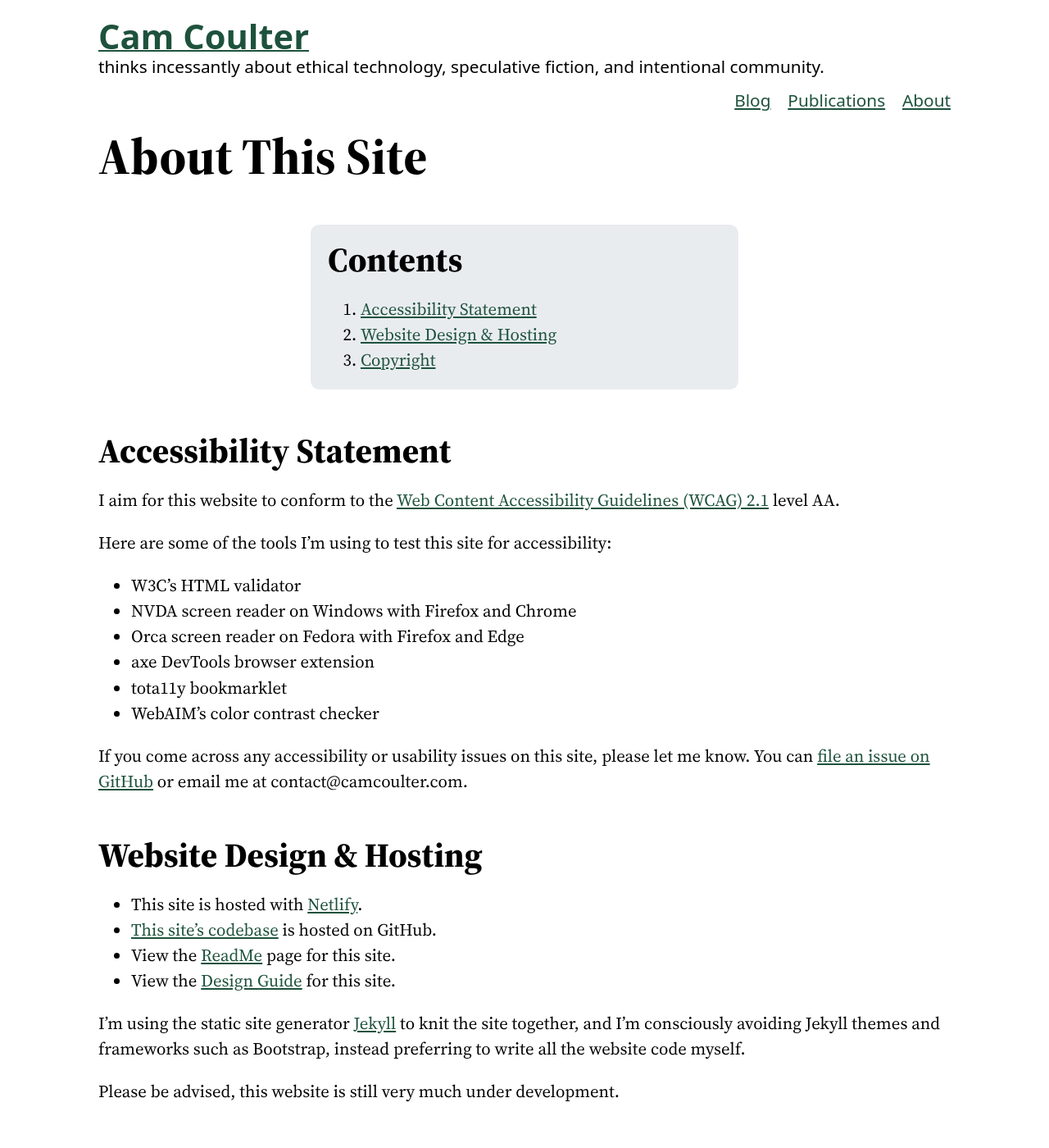
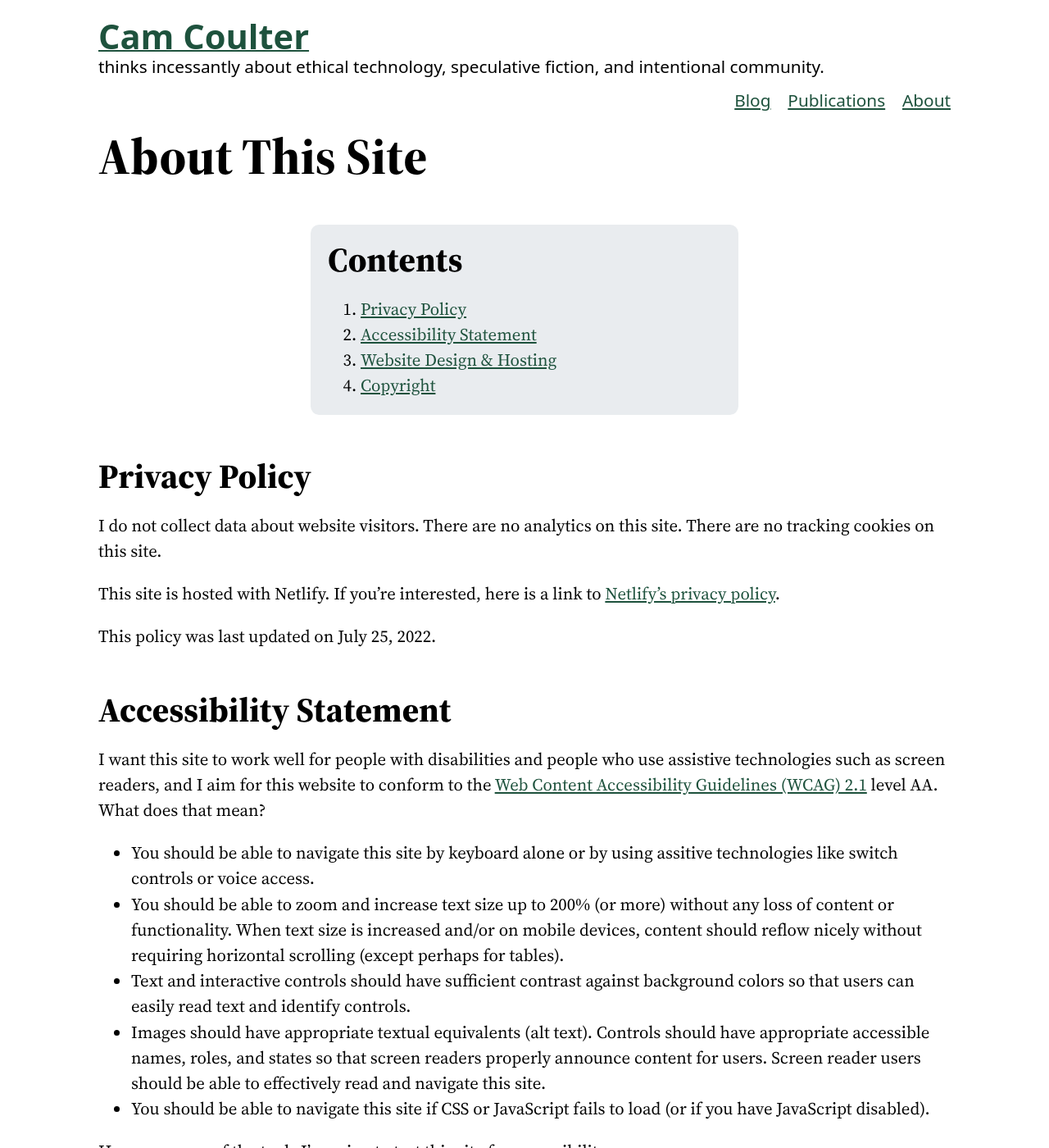
Before and after one commit to cncoulter/camcoulter.com, a Jekyll site: the page built from About-This-Site.md, in a window 1280 px wide and 1400 px high. Shown: the whole window at 82% size. Built offline with Jekyll 4.4.1, drawn with Linux system fonts in a browser that asks for light colours; some web fonts are replaced; some of the changed text lies outside the part shown.

Commit message:
Update About This Site

```diff
--- a/About-This-Site.md
+++ b/About-This-Site.md
@@ -12,15 +12,30 @@ permalink: /About-This-Site/
 	<h2>Contents</h2>
 
 	<ol>
+		<li><a href="#privacy-policy">Privacy Policy</a></li>
 		<li><a href="#accessibility-statement">Accessibility Statement</a></li>
 		<li><a href="#website-design--hosting">Website Design & Hosting</a></li>
 		<li><a href="#copyright">Copyright</a></li>
 	</ol>
 </div>
 
+## Privacy Policy
+
+I do not collect data about website visitors. There are no analytics on this site. There are no tracking cookies on this site.
+
+This site is hosted with Netlify. If you're interested, here is a link to [Netlify's privacy policy](https://www.netlify.com/privacy/).
+
+This policy was last updated on July 25, 2022.
+
 ## Accessibility Statement
 
-I aim for this website to conform to the [Web Content Accessibility Guidelines (WCAG) 2.1](https://www.w3.org/TR/WCAG21/) level AA.
+I want this site to work well for people with disabilities and people who use assistive technologies such as screen readers, and I aim for this website to conform to the [Web Content Accessibility Guidelines (WCAG) 2.1](https://www.w3.org/TR/WCAG21/) level AA. What does that mean?
+
+* You should be able to navigate this site by keyboard alone or by using assitive technologies like switch controls or voice access.
+* You should be able to zoom and increase text size up to 200% (or more) without any loss of content or functionality. When text size is increased and/or on mobile devices, content should reflow nicely without requiring horizontal scrolling (except perhaps for tables).
+* Text and interactive controls should have sufficient contrast against background colors so that users can easily read text and identify controls.
+* Images should have appropriate textual equivalents (alt text). Controls should have appropriate accessible names, roles, and states so that screen readers properly announce content for users. Screen reader users should be able to effectively read and navigate this site.
+* You should be able to navigate this site if CSS or JavaScript fails to load (or if you have JavaScript disabled).
 
 Here are some of the tools I'm using to test this site for accessibility:
 
@@ -35,14 +50,15 @@ If you come across any accessibility or usability issues on this site, please le
 
 ## Website Design & Hosting
 
+* I use the static site generator [Jekyll](https://jekyllrb.com/) to knit this site together.
 * This site is hosted with [Netlify](https://www.netlify.com/).
 * [This site's codebase](https://github.com/cncoulter/camcoulter.com) is hosted on GitHub.
 * View the [ReadMe](/About-This-Site/ReadMe/) page for this site.
 * View the [Design Guide](/About-This-Site/Design-Guide/) for this site.
 
-I'm using the static site generator [Jekyll](https://jekyllrb.com/) to knit the site together, and I'm consciously avoiding Jekyll themes and frameworks such as Bootstrap, instead preferring to write all the website code myself.
+When designing this site, I consciously avoided Jekyll themes and frameworks such as Bootstrap, instead preferring to write pretty much all all the website code myself. I designed this site to be simple, clean, readable, and accessible. This site mostly functions as my personal blog, which includes a blog archive, category index, tag index, and an Atom feed.
 
-Please be advised, this website is still very much under development.
+This site should work well on both desktop and mobile devices, and the text size should automatically increase slightly on larger screens. The site supports both light and dark modes. (It automatically adjusts according to your browser preference.)
 
 ## Copyright
 
```
